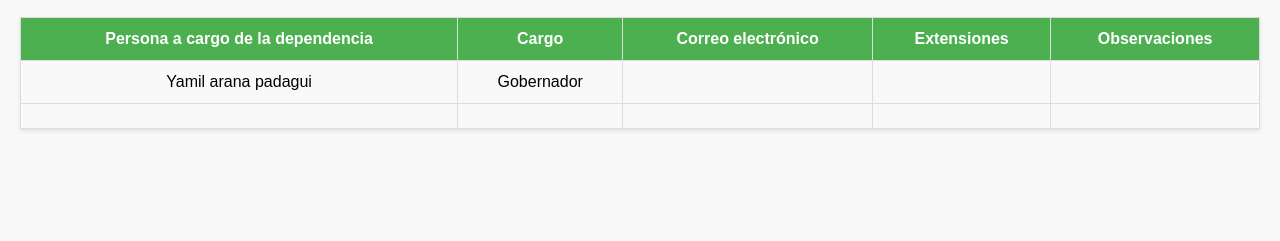
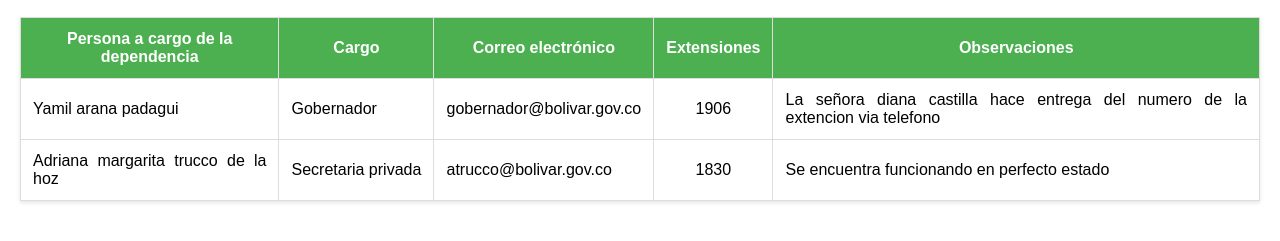
Before and after one commit to jfpn1920cg/gobernacion_informacion, a plain HTML site: page extenciones_de_directorio/index.html in a window 1280 px wide. Shown: the part 71-312 px from the top of the page. Drawn offline with Linux system fonts and the light colour scheme.

Commit message:
se_agrego_un_ajuste

```diff
--- a/extenciones_de_directorio/index.html
+++ b/extenciones_de_directorio/index.html
@@ -19,16 +19,15 @@
     <tr>
         <td>Yamil arana padagui</td>
         <td>Gobernador</td>
-        <td></td>
-        <td></td>
-        <td></td>
-    </tr>
+        <td>gobernador@bolivar.gov.co</td>
+        <td>1906</td>
+        <td>La señora diana castilla hace entrega del numero de la extencion via telefono</tr>
     <tr>
-        <td></td>
-        <td></td>
-        <td></td>
-        <td></td>
-        <td></td>
+        <td>Adriana margarita trucco de la hoz</td>
+        <td>Secretaria privada</td>
+        <td>atrucco@bolivar.gov.co</td>
+        <td>1830</td>
+        <td>Se encuentra funcionando en perfecto estado</td>
     </tr>
 </table>
 </body>
--- a/extenciones_de_directorio/styles.css
+++ b/extenciones_de_directorio/styles.css
@@ -2,11 +2,10 @@ body {
     margin: 0;
     padding: 20px;
     font-family: Arial, sans-serif;
-    background-color: rgb(249, 249, 249);
 }
 h2 {
     text-align: center;
-    color: #333;
+    color: rgb(51, 51, 51);
 }
 table {
     width: 100%;
@@ -23,6 +22,19 @@ th {
     background-color: rgb(76, 175, 80);
     color: rgb(255, 255, 255);
 }
+td:nth-child(1) {
+    text-align: justify;
+}
+td:nth-child(5) {
+    text-align: justify;
+}
+td:nth-child(3) {
+    text-align: justify;
+}
+td:nth-child(2) {
+    text-align: justify; /* Alinea el contenido hacia arriba */
+    width: 130px;
+}
 tr:hover {
     background-color: rgb(233, 233, 233);
 }
```
